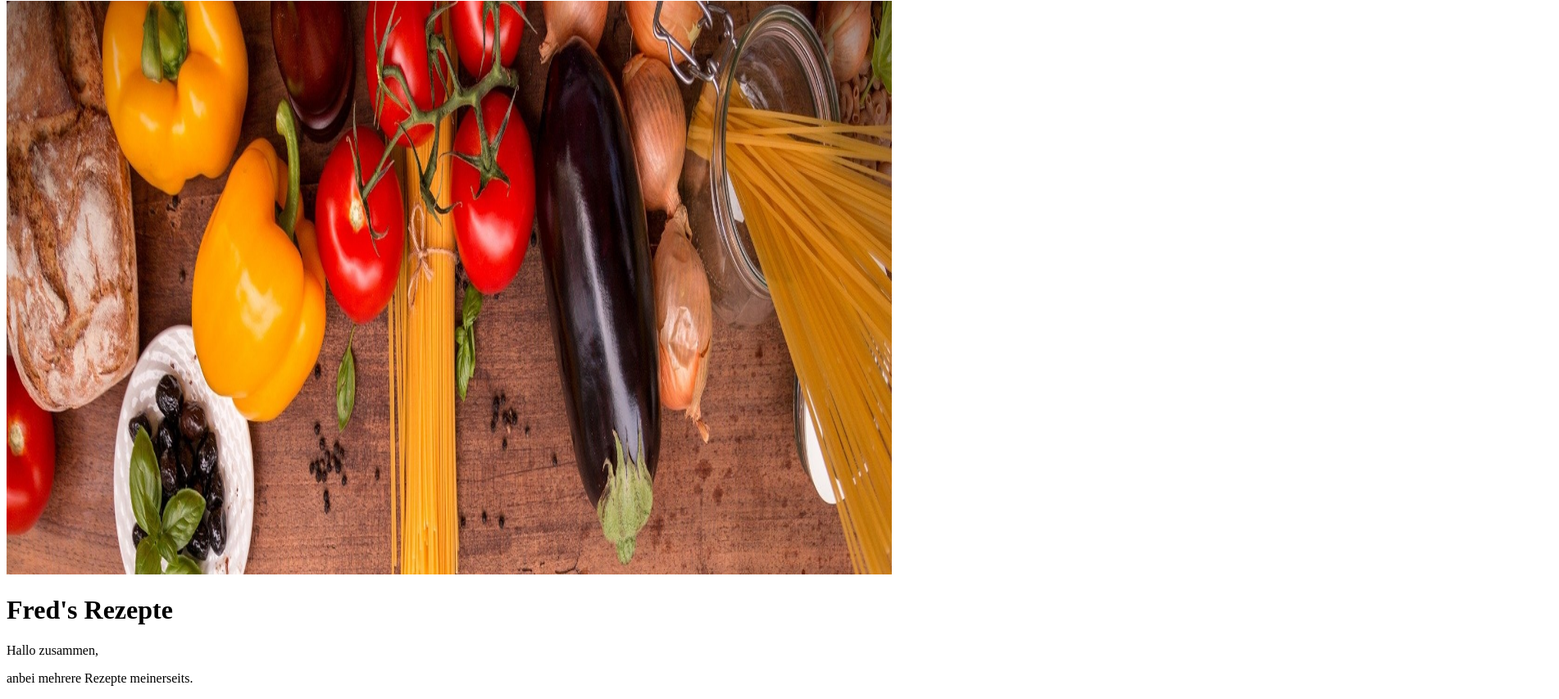
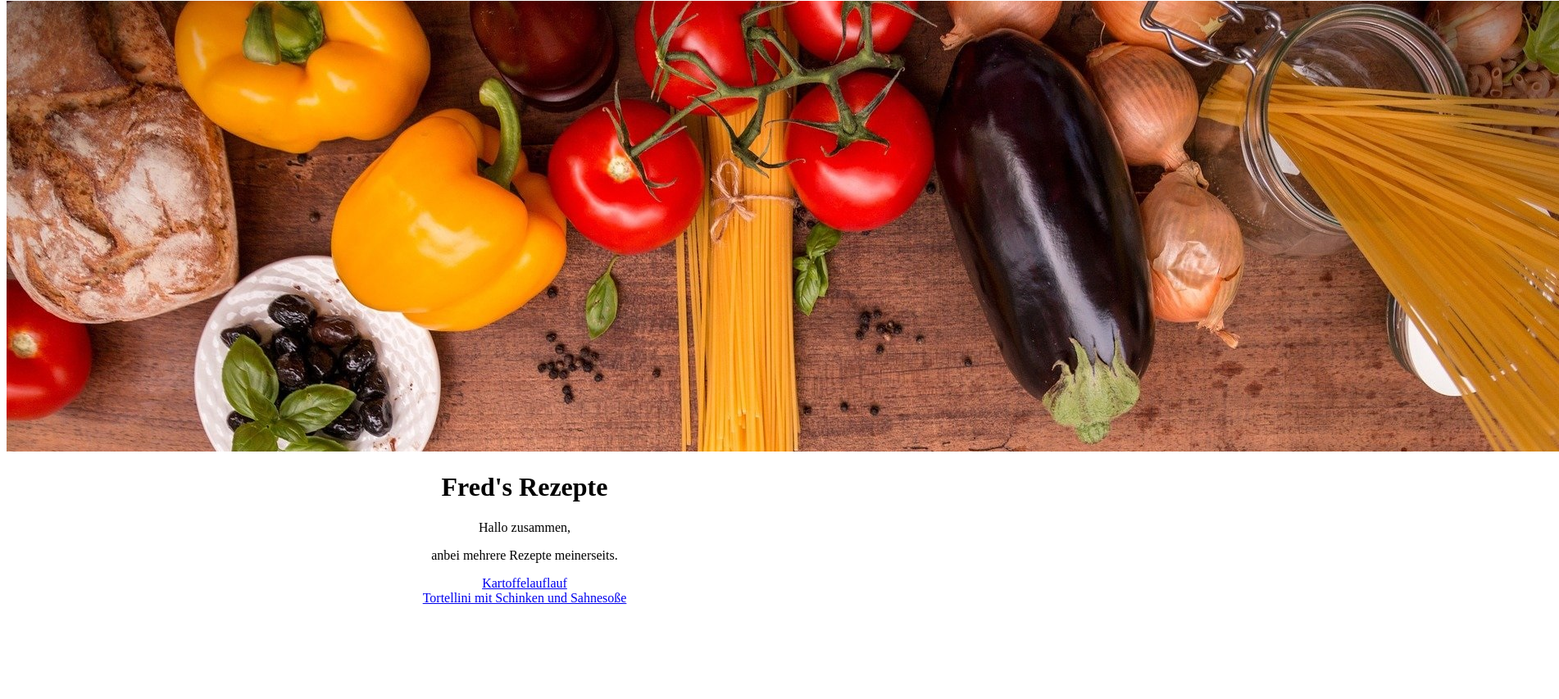
Before and after one commit to Frittenfred97/odin-recipes, a plain HTML site: page index.html in a window 1280 px wide. Shown: the part 7-860 px from the top of the page at 82% size, 1902 px wide, since content can reach past the window. After the commit the page ends 800 px from the top, so only its background shows below. Drawn offline with Linux system fonts and the light colour scheme.

Commit message:
added links to subpages

```diff
--- a/index.html
+++ b/index.html
@@ -7,12 +7,18 @@
     <title>Rezepte</title>
 </head>
 <body>
+    <div>
+        <img src="./img/essen.jpg" alt="Bild mit gemüse">
 
-    <img src="./img/essen.jpg" alt="Bild mit gemüse" height="700" width="1080">
+        <center><h1>Fred's Rezepte</h1>
 
-    <h1>Fred's Rezepte</h1>
+        <p>Hallo zusammen,</p>
+        <p>anbei mehrere Rezepte meinerseits.</p>
 
-    <p>Hallo zusammen,</p>
-    <p>anbei mehrere Rezepte meinerseits.</p>
 
+        <a href="./rezepte/kartoffelauflauf.html">Kartoffelauflauf</a><br>
+        <a href="./rezepte/Tortellini-sahnesohne.html">Tortellini mit Schinken und Sahnesoße</a>
+
+        </center>
+    </div>
 </html>
```
